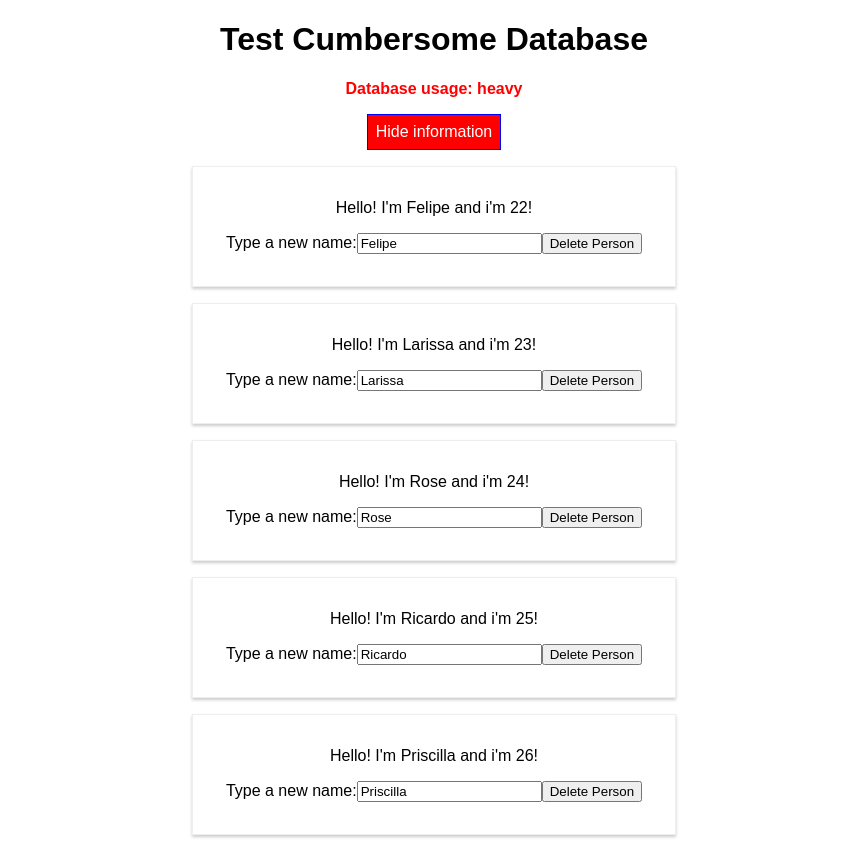
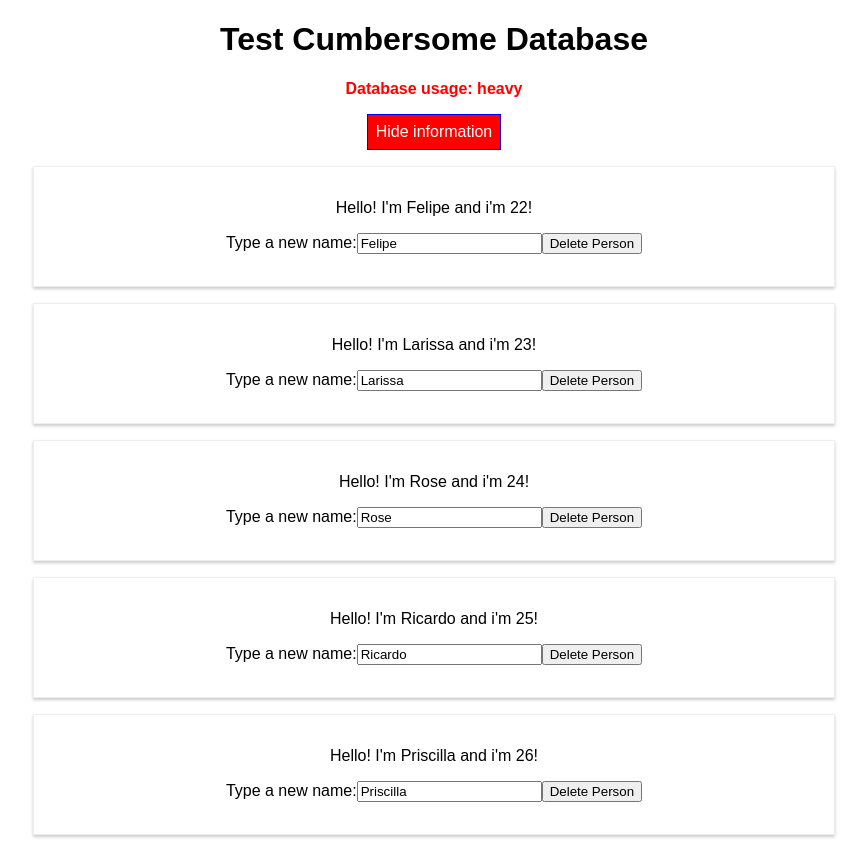
Before and after one commit to FelSiq/react-getting-started, a React (Create React App) app in the folder testApp/: page / in a window 1280 px wide. Shown: the whole page, without its empty margins (206-1073 px from the left). Built offline with nearby package versions, Linux system fonts and the light colour scheme.

Commit message:
Removed Radium dependencies.

```diff
--- a/testApp/src/App.js
+++ b/testApp/src/App.js
@@ -2,7 +2,7 @@ import React, { Component } from 'react';
 import './App.css';
 import Comp from './Comp/Comp';
 import './Comp/Comp.css';
-import Radium, { StyleRoot } from 'radium';
+// import Radium, { StyleRoot } from 'radium';
 
 class App extends Component {
 	state = {
@@ -56,10 +56,10 @@ class App extends Component {
 			font: 'inherit',
 			border: '1px solid blue',
 			padding: '8px',
-			':hover': {
-				backgroundColor: 'lightgreen',
-				color: 'black',
-			},
+			// ':hover': {
+			// 	backgroundColor: 'lightgreen',
+			// 	color: 'black',
+			// },
 		};
 
 		/* Show/Hide information */
@@ -77,10 +77,10 @@ class App extends Component {
 			</div>);
 
 			style.backgroundColor = 'red';
-			style[':hover'] = {
-				backgroundColor: 'salmon',
-				color: 'black',
-			}
+			// style[':hover'] = {
+			// 	backgroundColor: 'salmon',
+			// 	color: 'black',
+			// }
 		}
 
 		/* Classes changing dinamically section. */
@@ -96,7 +96,7 @@ class App extends Component {
 		classes=classes.join(' ');
 
 		return (
-			<StyleRoot>
+			// <StyleRoot>
 				<div className="App">
 				<h1> Test Cumbersome Database </h1>
 				<p className={classes}> Database usage: {dbUsage} </p>
@@ -106,9 +106,10 @@ class App extends Component {
 					{this.state.buttonText} information</button>
 					{ information }
 				</div>
-			</StyleRoot>
+			// </StyleRoot>
 		 );
 	 }
 }
 
-export default Radium(App);
+// export default Radium( App )
+export default App;
--- a/testApp/src/Comp/Comp.js
+++ b/testApp/src/Comp/Comp.js
@@ -1,16 +1,16 @@
 import React from 'react';
 import './Comp.css';
-import Radium from 'radium';
+// import Radium from 'radium';
 
 const comp = (props) => {
-	const style = {
+	/* const style = {
 		'@media (min-width: 500px)': {
 			width: '450px'
 		}
-	}
+	} */
 
 	return (
-		<div className='Comp' style={style}>
+		<div className='Comp' /*style={style}*/>
 			<p>Hello! I'm {props.name} and i'm {props.age}!</p>
 			<p>{props.children}</p>
 			<p>
@@ -22,4 +22,5 @@ const comp = (props) => {
 	);
 }
 
-export default Radium(comp);
+// export default Radium(comp);
+export default comp;
```
